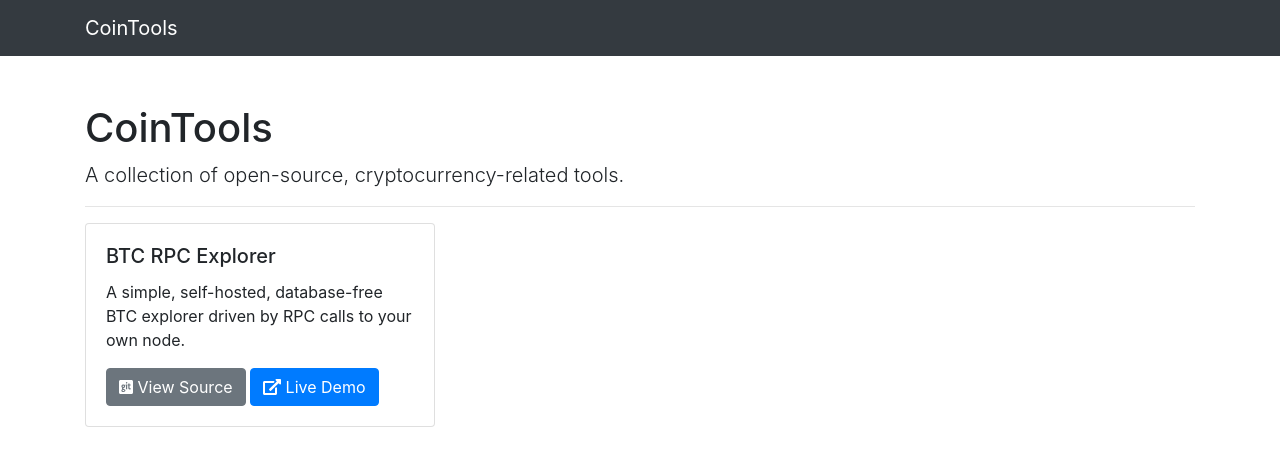
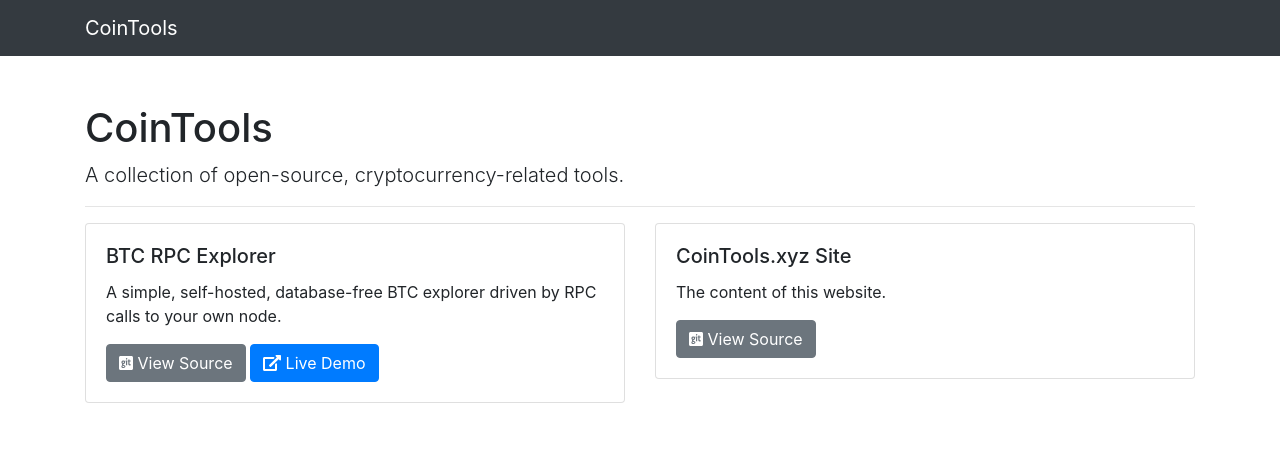
Before and after one commit to janoside/cointools.xyz, a plain HTML site: page index.html in a window 1280 px wide. Drawn offline with nearby package versions, Linux system fonts and the light colour scheme.

Commit message:
link to self, wider columns

```diff
--- a/index.html
+++ b/index.html
@@ -68,15 +68,24 @@
 					<hr/>
 
 					<div class="row">
-						<div class="col-md-4">
+						<div class="col-md-6">
 							<div class="card">
 								<div class="card-body">
 									<h5 class="card-title">BTC RPC Explorer</h5>
 									<p class="card-text">A simple, self-hosted, database-free BTC explorer driven by RPC calls to your own node.</p>
 									<a href="https://github.com/janoside/btc-rpc-explorer" class="btn btn-secondary"><i class="fab fa-git-square"></i> View Source</a>
 									<a href="https://btc-explorer.cointools.xyz" class="btn btn-primary"><i class="fas fa-external-link-alt"></i> Live Demo</a>
-									</div>
-</div>
+								</div>
+							</div>
+						</div>
+						<div class="col-md-6">
+							<div class="card">
+								<div class="card-body">
+									<h5 class="card-title">CoinTools.xyz Site</h5>
+									<p class="card-text">The content of this website.</p>
+									<a href="https://github.com/janoside/cointools.xyz" class="btn btn-secondary"><i class="fab fa-git-square"></i> View Source</a>
+								</div>
+							</div>
 						</div>
 					</div>
 				</div>
```
